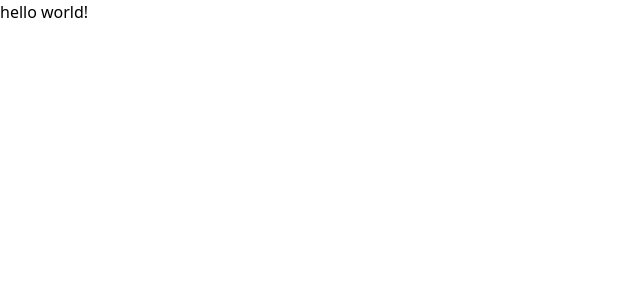
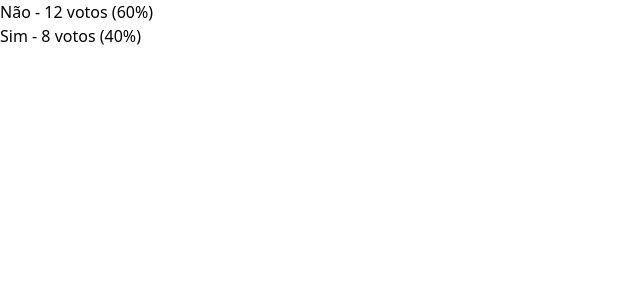
Before and after one commit to JoaoVSouto/voting-booth, a Vue app: page / in a window 1280 px wide. Shown: the top 300 px of the page, without its empty margins (0-640 px from the left). Built offline with nearby package versions, Linux system fonts and the light colour scheme.

Commit message:
Create result component

```diff
--- a/src/App.vue
+++ b/src/App.vue
@@ -1,12 +1,32 @@
 <template>
-  <h1>hello world!</h1>
+  <Result :votes="votes" />
 </template>
 
 <script lang="ts">
-import { defineComponent } from 'vue';
+import { defineComponent, ref } from 'vue';
+
+import Result from './components/Result.vue';
 
 export default defineComponent({
   name: 'App',
-  components: {},
+  components: {
+    Result,
+  },
+  setup() {
+    const votes = ref([
+      {
+        option: 'Sim',
+        count: 8,
+      },
+      {
+        option: 'Não',
+        count: 12,
+      },
+    ]);
+
+    return {
+      votes,
+    };
+  },
 });
 </script>
--- /dev/null
+++ b/src/components/Result.vue
@@ -0,0 +1,46 @@
+<template>
+  <ol class="list-decimal">
+    <li v-for="vote in parsedVotes" :key="vote.option">
+      {{ vote.option }} - {{ vote.count }} votos ({{ vote.rate }}%)
+    </li>
+  </ol>
+</template>
+
+<script lang="ts">
+import { computed, defineComponent, PropType, ref } from 'vue';
+
+type Vote = {
+  option: string;
+  count: number;
+};
+
+export default defineComponent({
+  name: 'Result',
+  props: {
+    votes: {
+      type: Array as PropType<Vote[]>,
+      required: true,
+    },
+  },
+  setup(props) {
+    const votes = ref(props.votes);
+    const totalVotes = computed(() =>
+      votes.value.reduce((totalVotes, vote) => totalVotes + vote.count, 0)
+    );
+
+    const orderedVotes = computed(() =>
+      [...votes.value].sort((a, b) => b.count - a.count)
+    );
+    const parsedVotes = computed(() =>
+      orderedVotes.value.map(vote => ({
+        ...vote,
+        rate: Math.round((vote.count * 100) / totalVotes.value),
+      }))
+    );
+
+    return {
+      parsedVotes,
+    };
+  },
+});
+</script>
```
